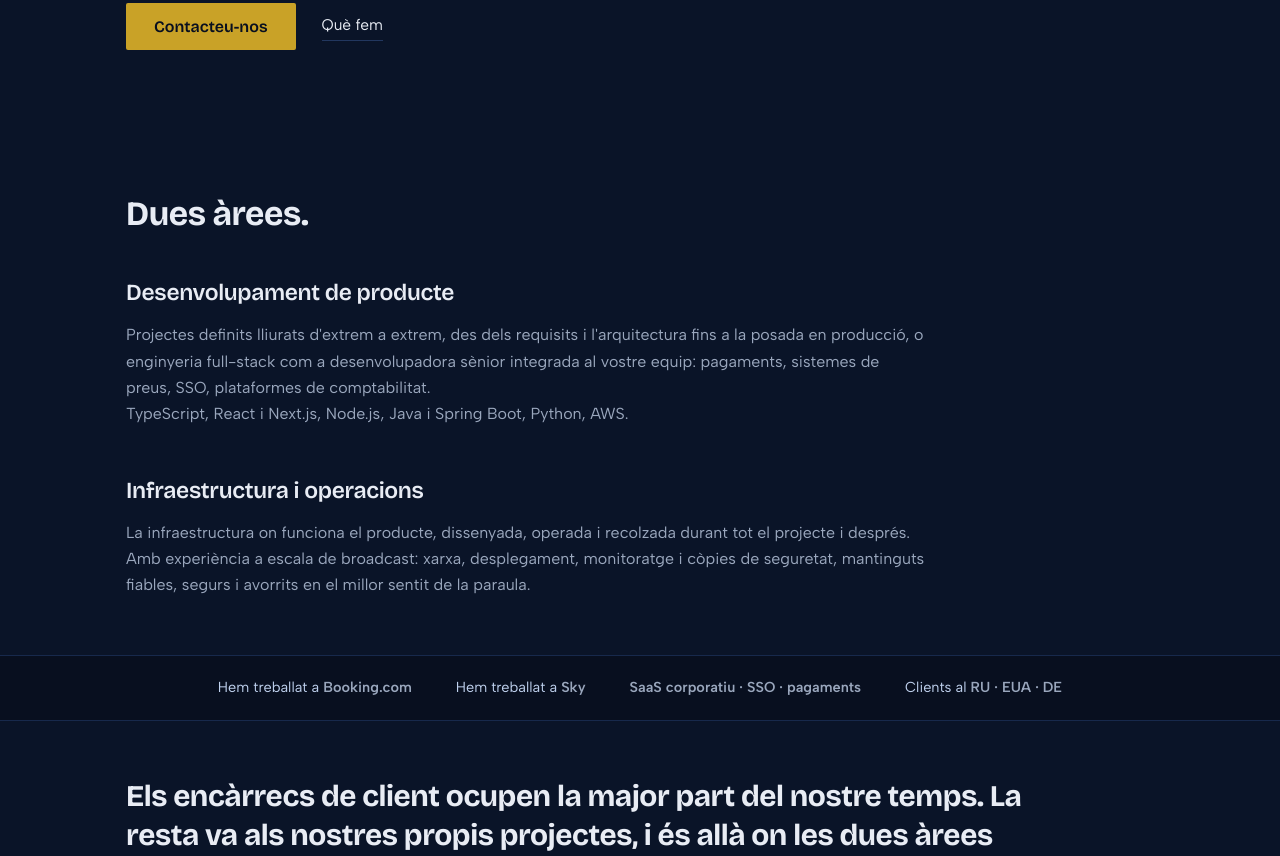
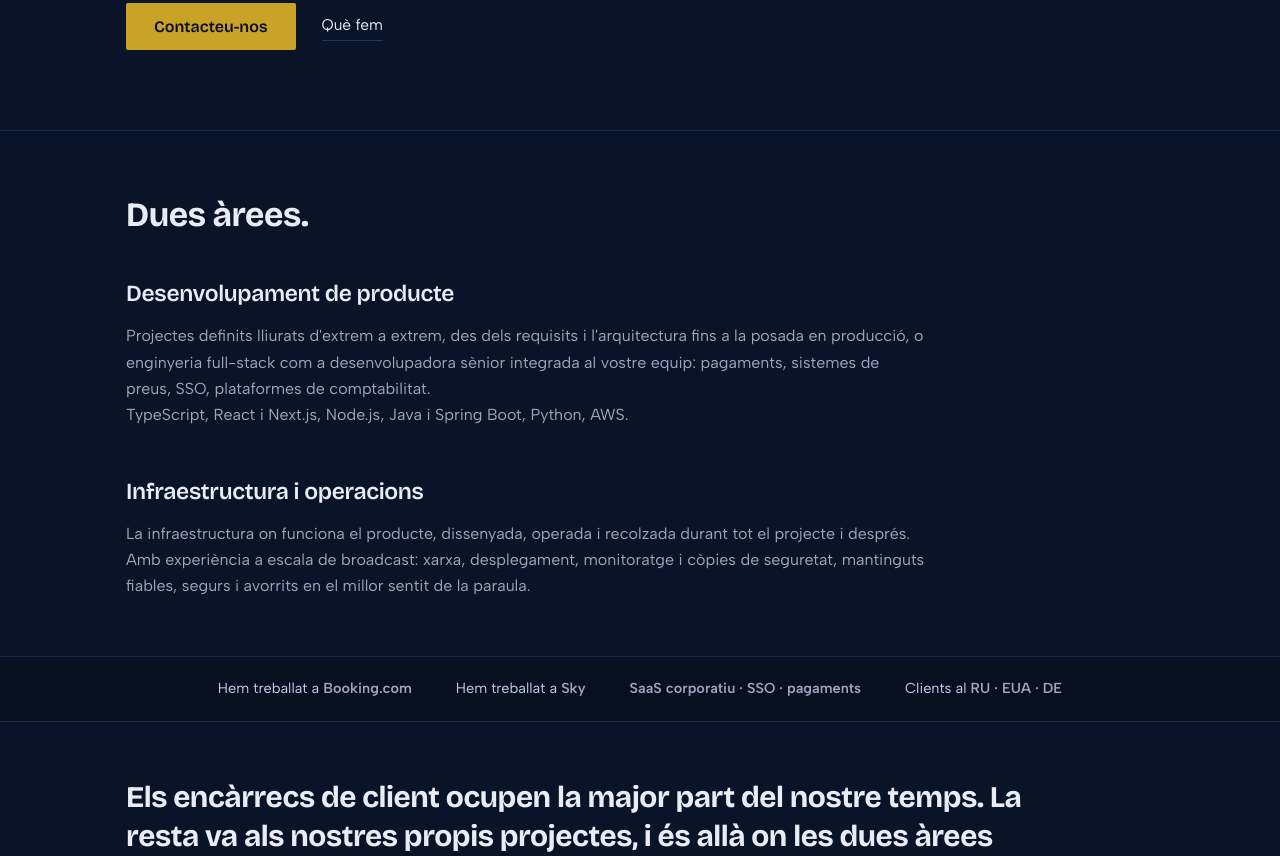
Before and after one commit to martapanc/tpts.ad, an Astro site: page / in a window 1280 px wide. Shown: the part 534-1390 px from the top of the page. Built offline with nearby package versions, Linux system fonts and the light colour scheme; Astro itself is replaced by a stand-in of ours.

Commit message:
Add a plain rule between the hero and the first section
Co-Authored-By: Claude Sonnet 5.5 <noreply@anthropic.com>
Claude-Session: https://claude.ai/code/session_01R936WomDATKBtndk5ofmAE

```diff
--- a/src/components/Practices.astro
+++ b/src/components/Practices.astro
@@ -9,7 +9,7 @@ const { copy } = Astro.props;
 const { practices, sections } = copy;
 ---
 
-<section class="practices" id={sections.practices}>
+<section class="practices full-rule" id={sections.practices}>
   <div class="page">
     <div class="practices__inner">
       <h2 class="practices__title">{practices.title}</h2>
```
